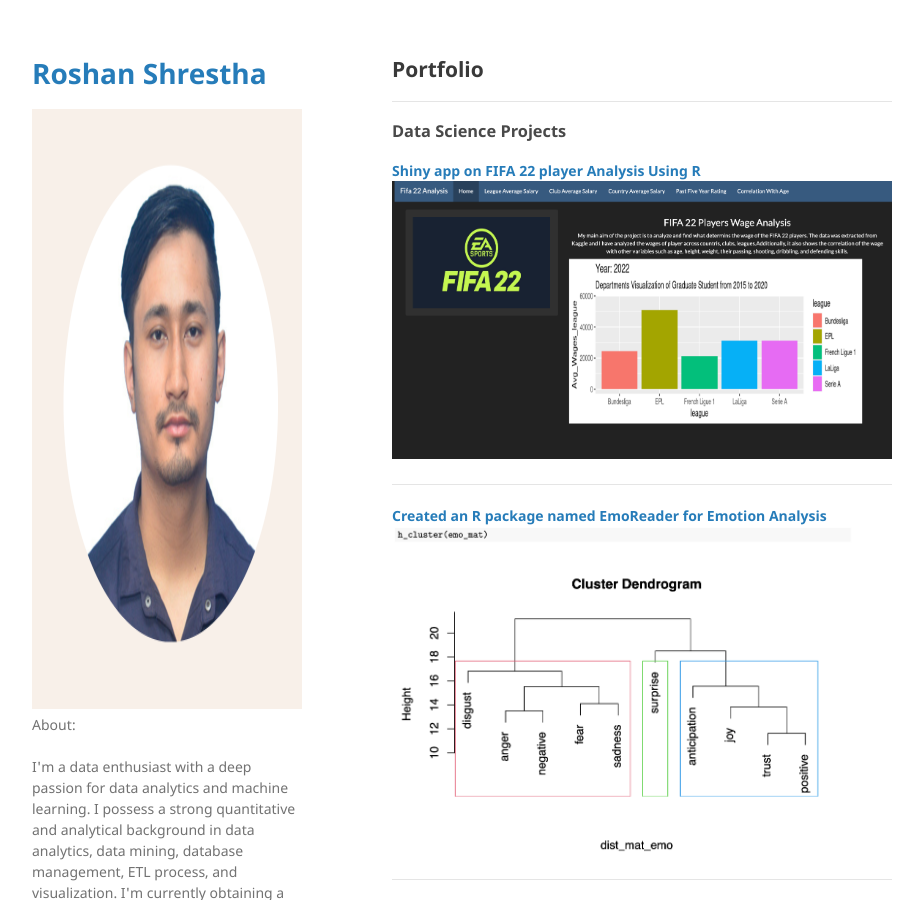
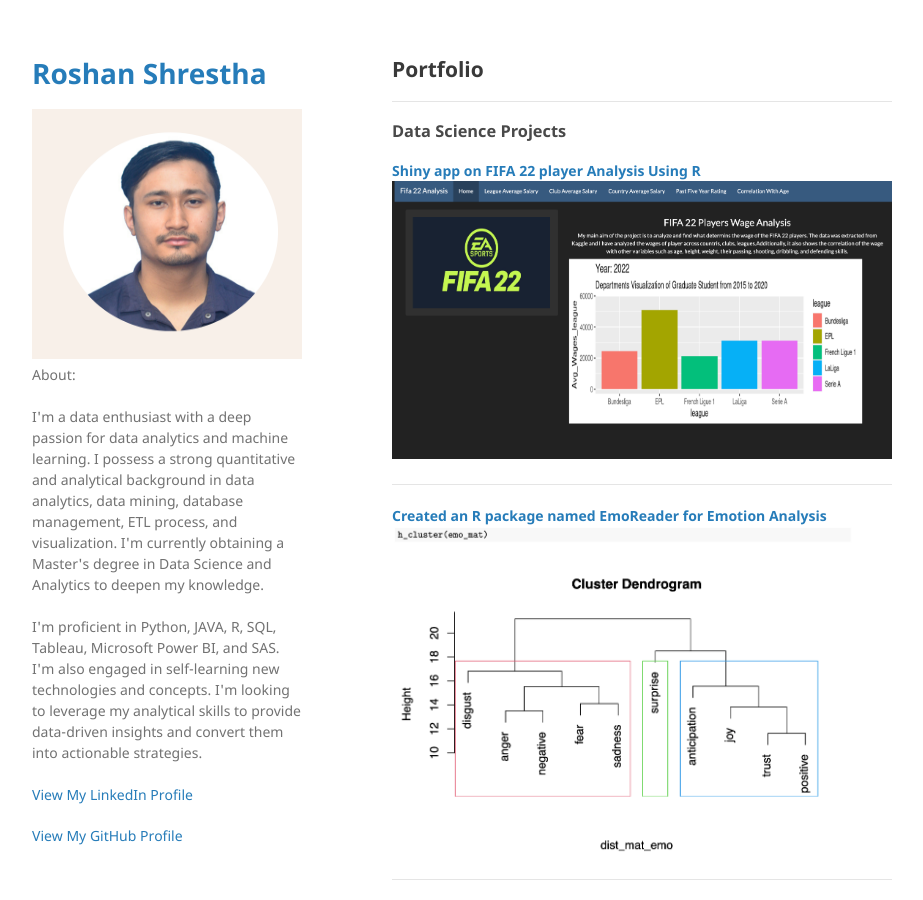
Before and after one commit to casirose/casirose.github.io, a Jekyll site: the page built from index.md, in a window 1280 px wide and 900 px high. Shown: the whole window, without its empty margins (178-1101 px from the left). Built offline with Jekyll 4.4.1, drawn with Linux system fonts in a browser that asks for light colours; our own code applies the rules of GitHub Pages for plain Markdown files.

Commit message:
Update default.html

```diff
--- a/_layouts/default.html
+++ b/_layouts/default.html
@@ -18,7 +18,7 @@
         <h1><a href="{{ "/" | absolute_url }}">{{ site.title | default: site.github.repository_name }}</a></h1>
 
         {% if site.logo %}
-          <img src="{{site.logo | relative_url}}" alt="Logo" width="500" height="600"/>
+          <img src="{{site.logo | relative_url}}" alt="Logo" width="500" height="250"/>
         {% endif %}
 
         <p>{{ site.description | default: site.github.project_tagline }}</p>
```
